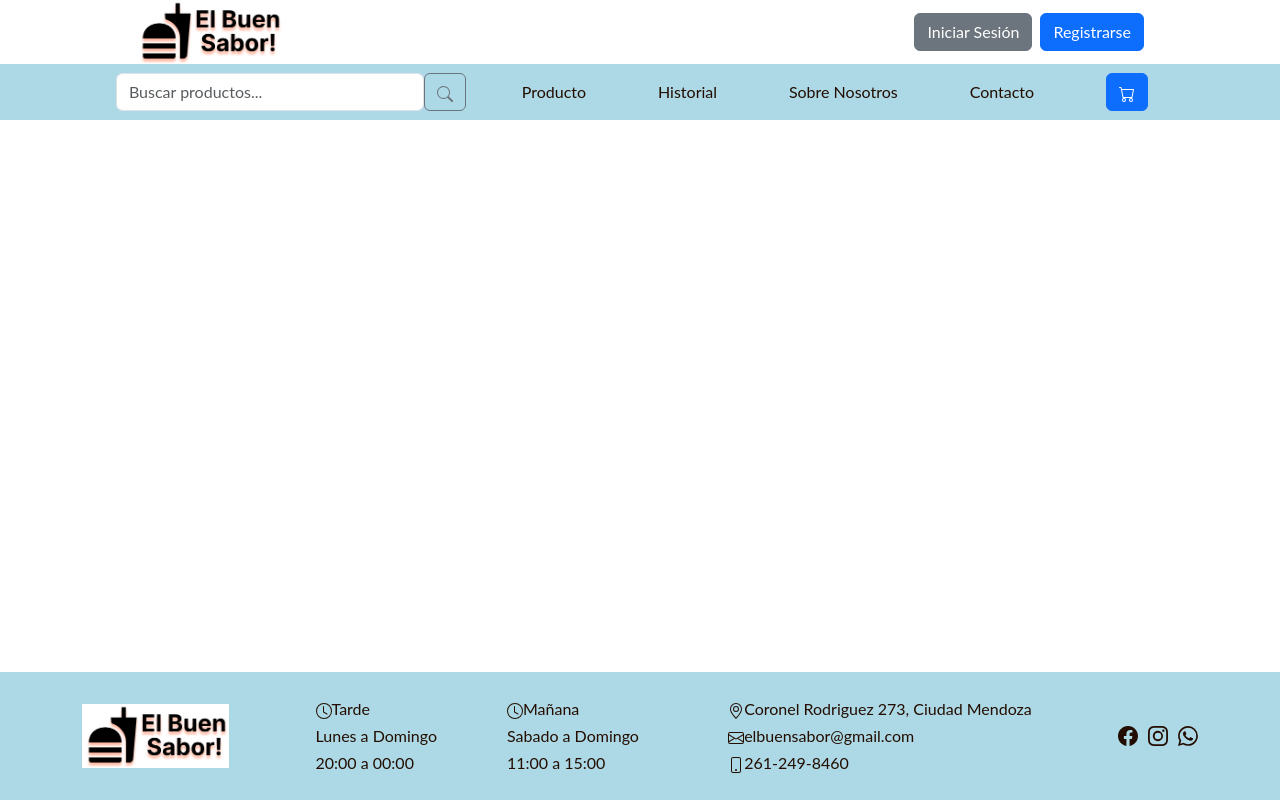
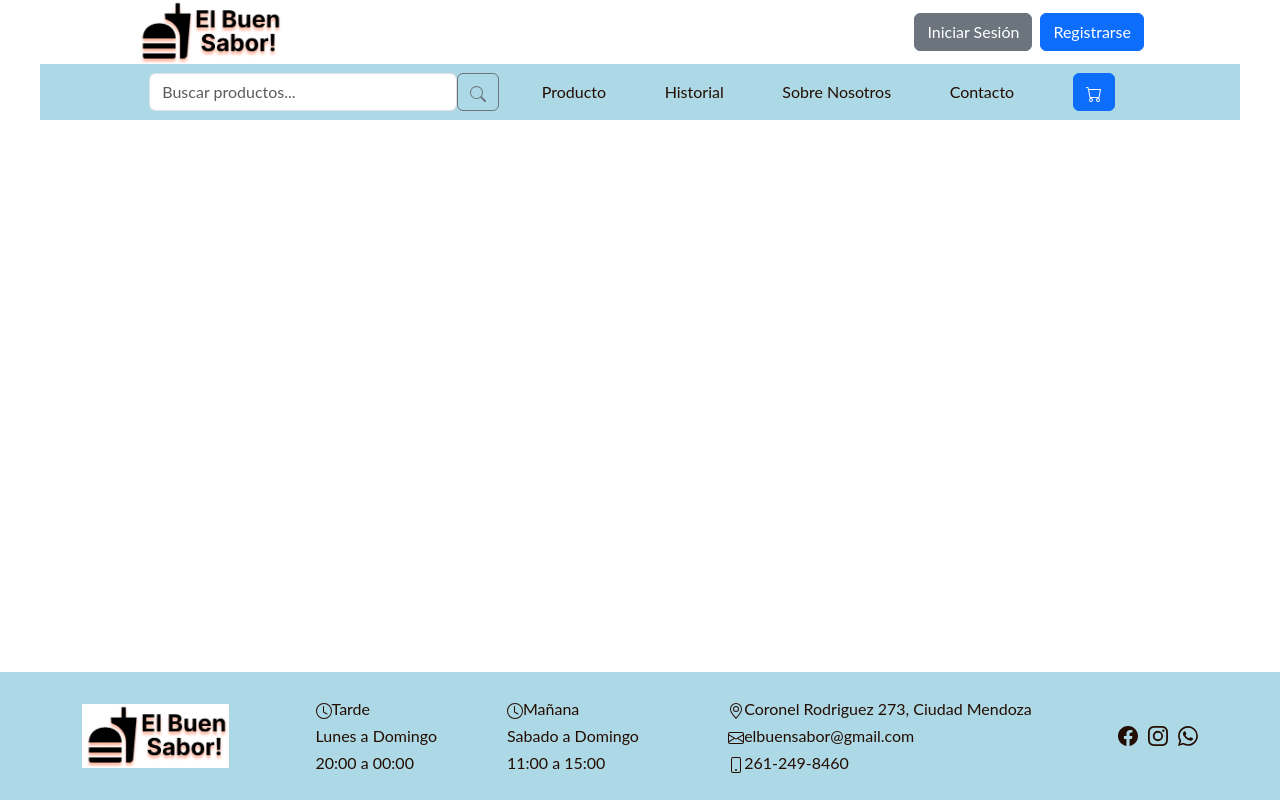
Before and after one commit to LeitoGonzalez/ElBuenSabor-Reactionando-Front, a React (Vite) app: page / in a window 1280 px wide. Built offline with nearby package versions, Linux system fonts and the light colour scheme.

Commit message:
Update Header.css

```diff
--- a/src/components/Header/Header.css
+++ b/src/components/Header/Header.css
@@ -24,9 +24,7 @@
     padding: 0px 96px;
     margin: 0px;
     background-color: lightblue;
-    position: fixed;
-    left: 0;
-    width: 100%;
+
 }
 .nav > .lupa{
     width: 350px;
```
